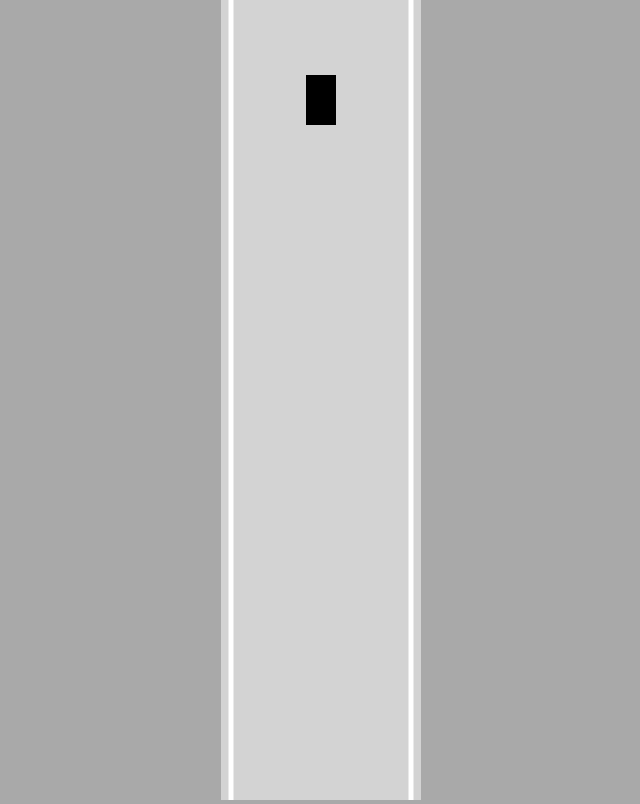
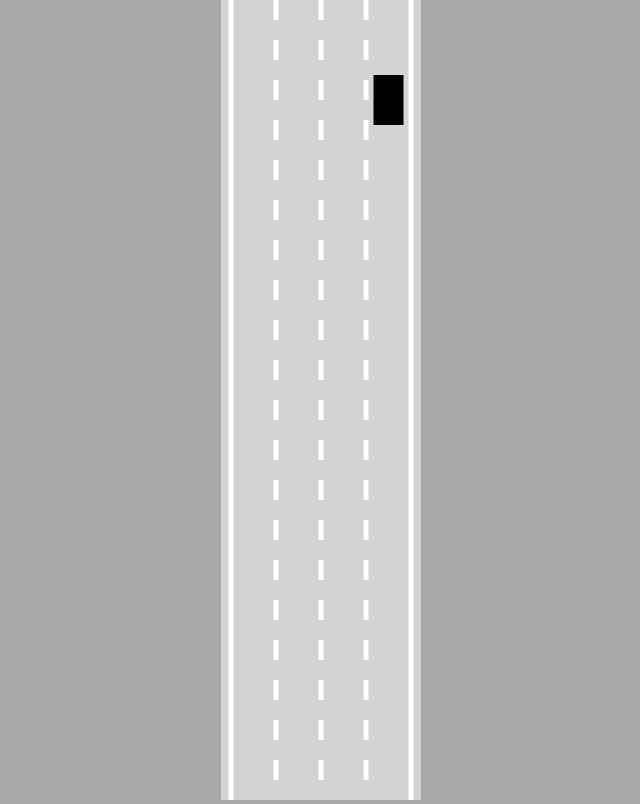
Before and after one commit to SamRobinson-2511/self-driving-car, a plain HTML site: page index.html in a window 1280 px wide. Shown: the whole page, without its empty margins (319-959 px from the left). Drawn offline with Linux system fonts and the light colour scheme.

Commit message:
center car on lane
using linear interpolation to keep things centered

```diff
--- a/index.html
+++ b/index.html
@@ -8,6 +8,7 @@
 </head>
 <body>
   <canvas id="myCanvas"></canvas>
+  <script src="utils.js"></script>
   <script src="road.js"></script>
   <script src="car.js"></script>
   <script src="controls.js"></script>
--- a/main.js
+++ b/main.js
@@ -4,7 +4,7 @@ canvas.width=200;
 const ctx=canvas.getContext("2d");
 
 const road=new Road(canvas.width/2, canvas.width*0.9);
-const car=new Car(100, 100, 30, 50);
+const car=new Car(road.getLaneCenter(3), 100, 30, 50);
 car.draw(ctx);
 
 animate();
--- a/road.js
+++ b/road.js
@@ -1,5 +1,5 @@
 class Road{
-  constructor(x, width, laneCount=3){
+  constructor(x, width, laneCount=4){
     this.x=x;
     this.width=width;
     this.laneCount=laneCount;
@@ -12,19 +12,30 @@ class Road{
     this.bottom=infinity;
   }
 
+  getLaneCenter(laneIndex) {
+    const laneWidth=this.width/this.laneCount;
+    return this.left+laneWidth/2+laneIndex*laneWidth;
+  }
+
   draw(ctx){
     ctx.lineWidth=5;
     ctx.strokeStyle="white";
 
-    ctx.beginPath();
-    ctx.moveTo(this.left, this.top);
-    ctx.lineTo(this.left, this.bottom);
-    ctx.stroke();
-
-    ctx.beginPath();
-    ctx.moveTo(this.right, this.top);
-    ctx.lineTo(this.right, this.bottom);
-    ctx.stroke();
-
+    for(let i=0;i<=this.laneCount;i++){
+      const x=lerp(
+        this.left,
+        this.right,
+        i/this.laneCount
+      );
+      if(i>0 && i<this.laneCount){
+        ctx.setLineDash([20, 20]);
+      } else {
+        ctx.setLineDash([]);
+      }
+      ctx.beginPath();
+      ctx.moveTo(x, this.top);
+      ctx.lineTo(x, this.bottom);
+      ctx.stroke();
+    }
   }
 }
--- /dev/null
+++ b/utils.js
@@ -0,0 +1,3 @@
+function lerp(A, B, t){
+  return A+(B-A)*t;
+}
```
